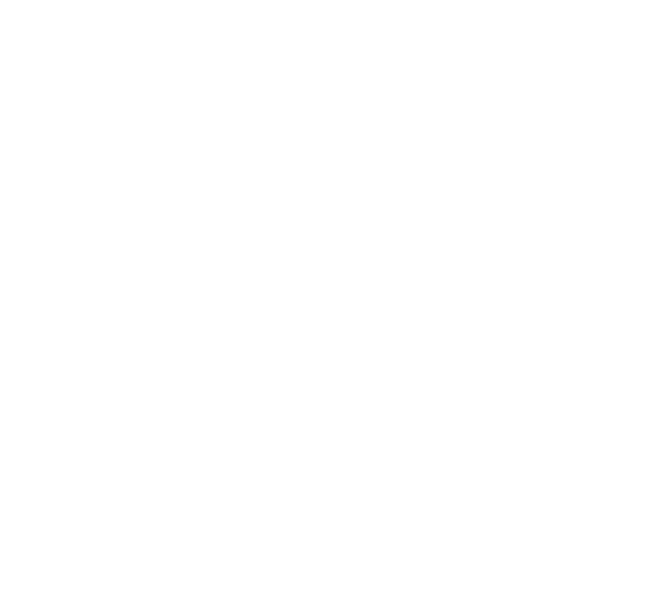
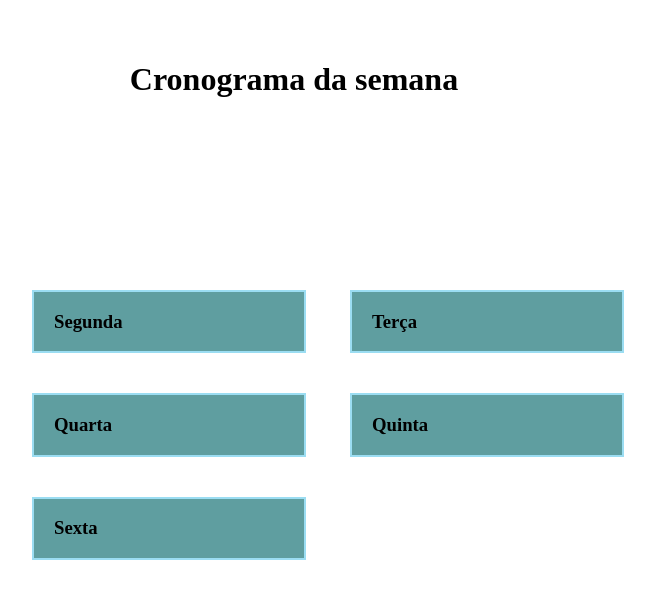
Before and after one commit to euclaraalmeida/Monitoria-pwb1, a plain HTML site: page index.html in a window 1280 px wide. Shown: the whole page, without its empty margins (346-1001 px from the left). Drawn offline with Linux system fonts and the light colour scheme.

Commit message:
flex e grid

```diff
--- /dev/null
+++ b/grid-flex/style.css
@@ -0,0 +1,150 @@
+/*
+Alinhar
+grid  -> duas dimensoes como se fosse uma matriz
+flex -> 1 dimensao apenas linhas ou colunas
+    O Pai define as regras do jogo para todos os filhos.
+    Filho quando quer mexer em algo individual
+
+
+gap: espaçamento entre os outros
+grid template columns : 100px 100px 100px 100px-> alterar a largura das colunas
+grid template row : 100px 100px ... -> alterar a largura das linhas
+
+
+display: flex: Os filhos imediatamente se alinham em uma linha, um ao lado do outro.
+aligm itemns: posição do conteudo mude verticalmente->
+justify-content: Alinha os itens no Eixo Principal.  posição do conteudo mude -> center, space-arount, space- between
+center: Tudo no centro.
+space-between: Espaço entre os itens (ótimo para menus!).
+align-items: Alinha os itens no Eixo Perpendicular.
+flex-start: Tudo no topo.
+center: Tudo no meio (verticalmente).
+
+flex
+flex-wrap: wrap: Para que eles quebrem para a linha de baixo (como em cards num celular)
+
+*/
+
+/*
+.Dias {
+  display: flex;
+  border: 2px solid blue; /* Borda para ver o container */
+
+  /* TESTE UM DE CADA VEZ ABAIXO: */
+/*     justify-content: flex-start ->Padrão. Tudo colado no início (esquerda) */
+  /* justify-content: center;   /* Tudo agrupado no centro */
+  /* justify-content: space-between; */ /* Espaço *entre* eles */
+  /* justify-content: space-around;  /* Espaço *ao redor* de cada item */
+  /* justify-content: space-evenly;  /* Espaço *igual* em todo lugar */
+  /*  justify-content:  space-evenly /*
+
+
+    ;
+
+    ;
+}
+*/
+
+.Card {
+  background-color: brown;
+  color: white;
+  width: 100px;  /* Tamanho fixo para vermos o efeito */
+  height: 100px; /* Tamanho fixo para vermos o efeito */
+
+
+}
+
+.Dias {
+display: flex;
+  border: 2px solid blue;
+  height: 300px; /* IMPORTANTE: Dê altura para o Pai */
+
+  /* TESTE UM DE CADA VEZ ABAIXO: */
+  /*align-items: flex-start;  /* Padrão. Todos no topo */
+  /* align-items: flex-end; */    /* Todos na base. */
+  /* align-items: center; */    /* Todos no meio (verticalmente). */
+  /* align-items: stretch; */   /* Padrão se os filhos NÃO tiverem altura. Eles esticam.*/
+  align-items: center;
+  justify-content: center;
+gap: 20px;
+
+  }
+/*
+  /*combo perfeito
+  .Dias {
+  display: flex;
+  height: 300px;
+  justify-content: center; /* Alinha horizontal */
+  /*align-items: center;     /* Alinha vertical } */
+/*
+  .Dias {
+  display: flex;
+  border: 2px solid blue;
+  /* (Pode tirar a altura de 300px agora) */
+
+  /* TESTE UM DE CADA VEZ ABAIXO: */
+  /* (Diminua a janela do navegador para ver o efeito) */
+
+  /*flex-wrap: nowrap; /* Padrão. Os filhos vão esmagar ou vazar */
+  /* flex-wrap: wrap; */   /* Opa! Quando não cabe, quebra a linha. }*/
+
+
+
+  /*
+ GRID
+
+
+ .Dias {
+  display: grid;
+  border: 2px solid blue; /* Borda para ver o container */
+
+  /* TESTE UM DE CADA VEZ ABAIXO: */
+
+  /* 1. Sem colunas (Padrão):
+     Os itens empilham. Estranho, né? */
+
+  /* 2. Colunas Fixas:
+     Três colunas de 100px. E o resto? Espaço vazio. */
+  /* grid-template-columns: 100px 100px 100px; */
+
+  /* 3. Colunas com Fração (fr):
+     A "mágica" do Grid. 1fr = 1 fração do espaço livre.
+     Três colunas iguais que ocupam TODO o espaço. */
+  /*grid-template-columns: 1fr 1fr 1fr;
+
+  /* 4. O jeito moderno de fazer o de cima: */
+  /* grid-template-columns: repeat(3, 1fr); */
+
+  /* 5. Colunas Mistas:
+     Uma sidebar de 100px e o resto dividido em 2. */
+  /* grid-template-columns: 100px 1fr 1fr; }*/
+
+
+  /*
+  .Dias {
+  display: grid;
+  grid-template-columns: 1fr 1fr 1fr;
+  border: 2px solid blue;
+
+  /* TESTE ISSO: */
+  /*gap: 20px; /* Cria um espaço de 20px ENTRE todas as linhas e colunas.
+               Adeus, margin! }*/
+
+
+/*.Dias {
+  display: grid;
+  grid-template-columns: 1fr 1fr 1fr; /* 3 células flexíveis */
+ /* height: 300px; /* Dê altura para o Pai */
+ /* border: 2px solid blue;
+
+  /* TESTE UM DE CADA VEZ: */
+
+  /* Alinhamento Horizontal DENTRO da célula: */
+ /* justify-items: start;   /* Padrão. Cola na esquerda da célula. */
+  /* justify-items: end; */     /* Cola na direita da célula. */
+  /* justify-items: center; */  /* Centraliza horizontalmente na célula. */
+
+  /* Alinhamento Vertical DENTRO da célula: */
+  /*align-items: start;     /* Padrão. Cola no topo da célula. */
+  /* align-items: end; */       /* Cola na base da célula. */
+  /* align-items: center; */    /* Centraliza verticalmente na célula.^} */
--- a/index.html
+++ b/index.html
@@ -1,11 +1,36 @@
 <!DOCTYPE html>
-<html lang="en">
+<html lang="pt-br">
 <head>
     <meta charset="UTF-8">
     <meta name="viewport" content="width=device-width, initial-scale=1.0">
+    <link rel="stylesheet" href="style.css">
     <title>Document</title>
 </head>
 <body>
+    <h1> Cronograma da semana </h1>
+
+    <div class = "Dias">
+        <div class = "Card">
+            <h3> Segunda </h3>
+        </div>
+
+        <div class = "Card">
+            <h3> Terça </h3>
+        </div>
+
+        <div class = "Card">
+            <h3> Quarta </h3>
+        </div>
+
+        <div class = "Card">
+            <h3> Quinta  </h3>
+        </div>
+
+        <div class = "Card">
+            <h3> Sexta  </h3>
+        </div>
+
+    </div>
 
 </body>
 </html>
--- a/style.css
+++ b/style.css
@@ -0,0 +1,28 @@
+.Dias {
+    padding-left: 350px;
+    padding-top: 150px;
+}
+
+h1 {
+text-align: center;
+padding-top: 40px;
+}
+
+.Card {
+    border: 2px solid #9bddf2;
+    width: 250px;
+    padding-left: 20px;
+    background-color: cadetblue;
+    margin: 20px;
+    display:inline-block;
+    vertical-align:top;
+
+}
+
+@media (max-width: 768px){
+    .Dias {
+        padding-left: 20px;
+        padding-right: 20px;
+        padding-top: 50px;
+    }
+}
```
Also changed, not shown: grid-flex/index.html (added, +39 -0 lines).
